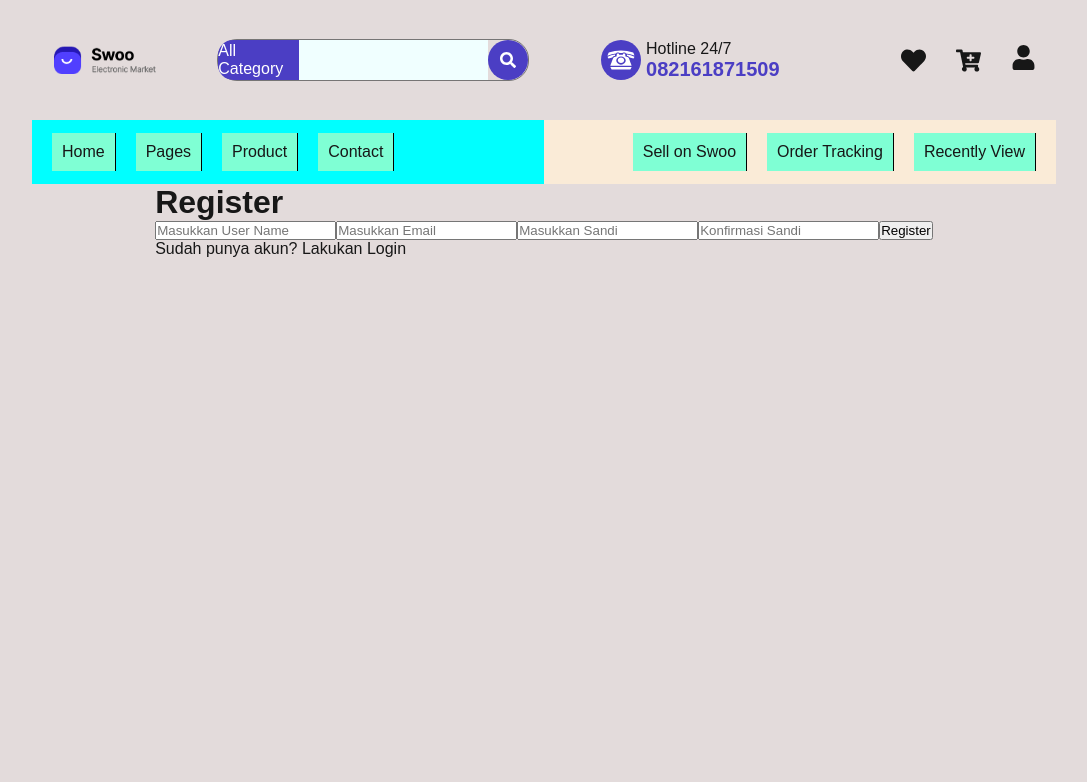
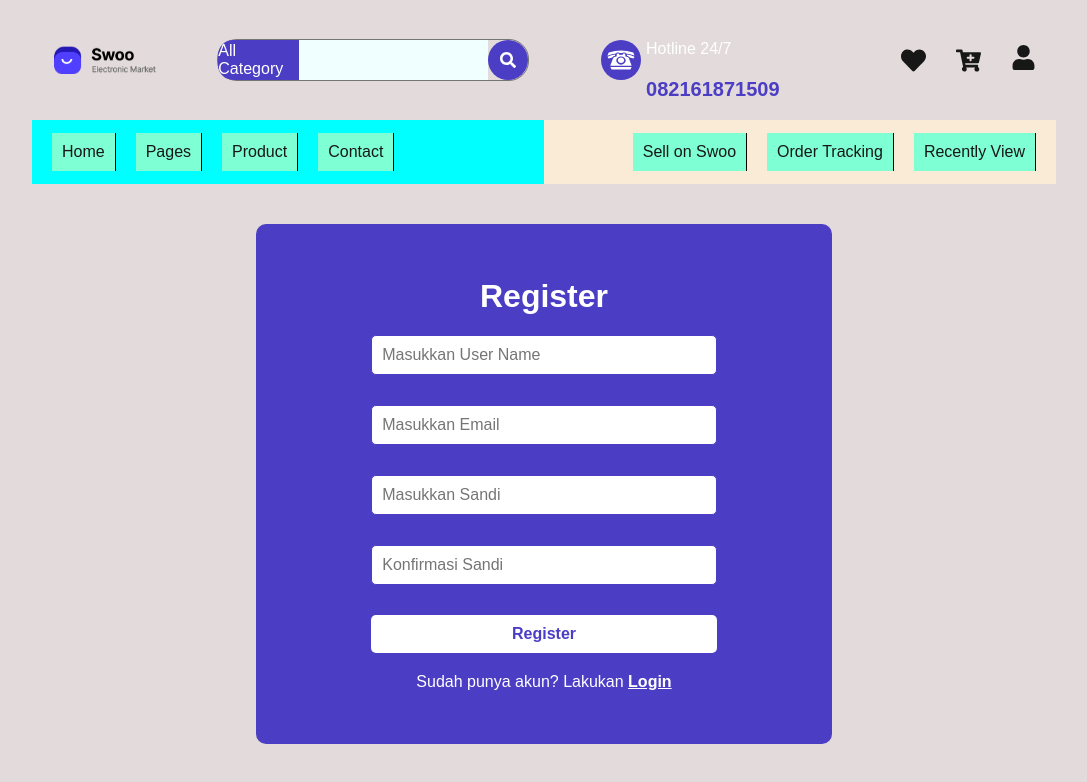
Before and after one commit to aqilfikri20/myshop, a Next.js app: page /register in a window 1280 px wide. Shown: the top 782 px of the page, without its empty margins (96-1183 px from the left). Built offline with nearby package versions, Linux system fonts and the light colour scheme.

Commit message:
Update Commit

```diff
--- a/src/app/register/page.tsx
+++ b/src/app/register/page.tsx
@@ -3,7 +3,7 @@ import Link from "next/link";
 
 export default function Register(){
     return(
-        <div className="register-input">
+        <div className="register">
         <RegisterInput/>
         <p>Sudah punya akun? Lakukan <Link href="/login">Login</Link></p>
         </div>
--- a/src/components/Login/login.css
+++ b/src/components/Login/login.css
@@ -2,7 +2,7 @@
     background-color:#4B3EC4 ;
     margin-top: 5vh;
     width: 45%;
-    height: 60vh;
+    height: 65vh;
     display: flex;
     flex-direction: column;
     align-items: center;
--- a/src/components/Register/RegisterInput.tsx
+++ b/src/components/Register/RegisterInput.tsx
@@ -1,3 +1,5 @@
+import "./register.css"
+
 export default function RegisterInput(){
     return(
         <>
--- a/src/components/Register/register.css
+++ b/src/components/Register/register.css
@@ -0,0 +1,54 @@
+.register{
+    background-color:#4B3EC4 ;
+    margin-top: 5vh;
+    width: 45%;
+    height: 65vh;
+    display: flex;
+    flex-direction: column;
+    align-items: center;
+    justify-content: center;
+    border-radius: 10px;
+}
+
+.register:hover{
+    width: 80%;
+    box-shadow: 0 4px 8px 0 rgba(0, 0, 0, 0.2), 0 6px 20px 0 rgba(0, 0, 0, 0.849);
+    transition: 0.3s;}
+.register-input{
+    display: flex;
+    flex-direction: column;
+    width: 60%;
+    gap: 30px;
+}
+
+h1{
+    color: #ffffff;
+    margin-bottom: 20px;
+}
+
+p{
+    color: #ffffff;
+    margin-top: 20px;
+}
+button{
+    background-color: #ffffff;
+    color: #4B3EC4 ;
+    padding: 10px;
+    border-radius: 5px;
+    border: none;
+    font-size: 16px;
+    font-weight: bold;
+    cursor: pointer;
+}
+input{
+    padding: 10px;
+    border-radius: 5px;
+    border: 1px solid #4B3EC4;
+    font-size: 16px;
+}
+
+.register a{
+    color: #ffffff;
+    font-weight: bold;
+    text-decoration: underline;
+}
```
